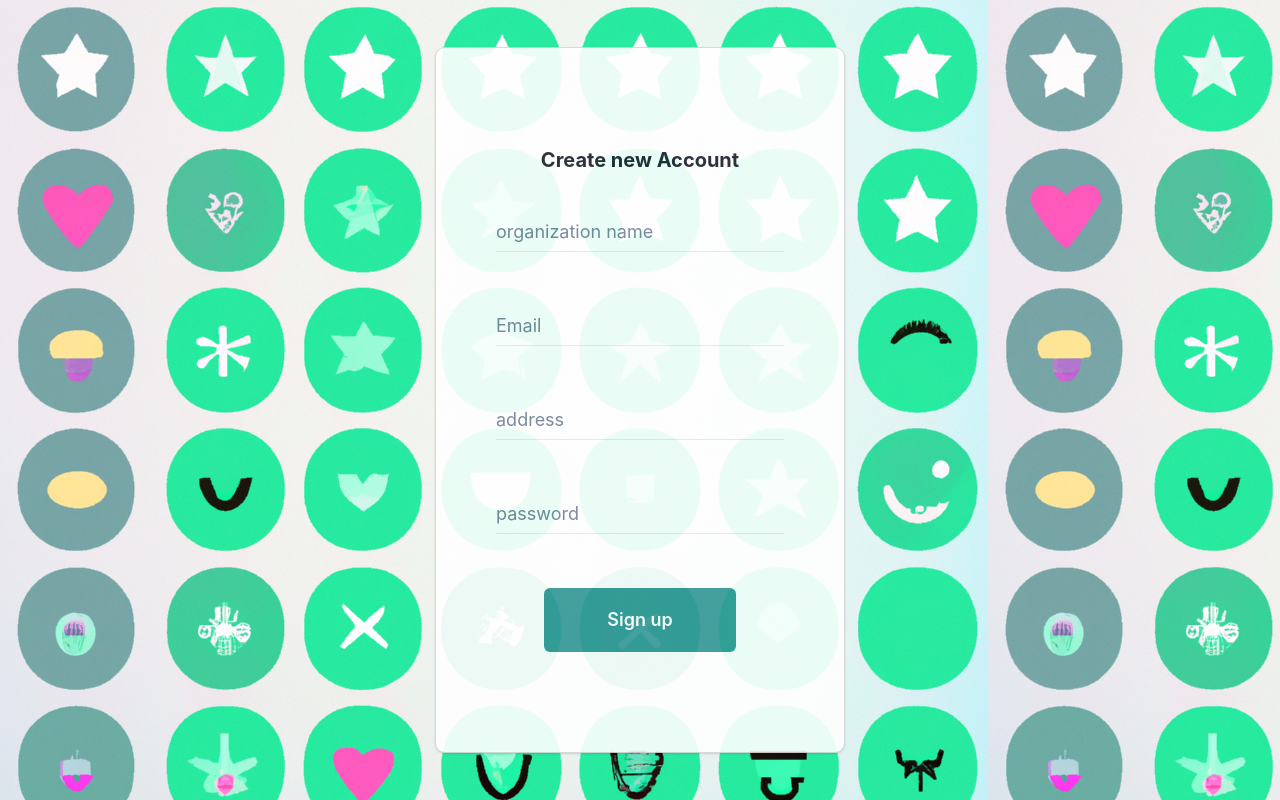
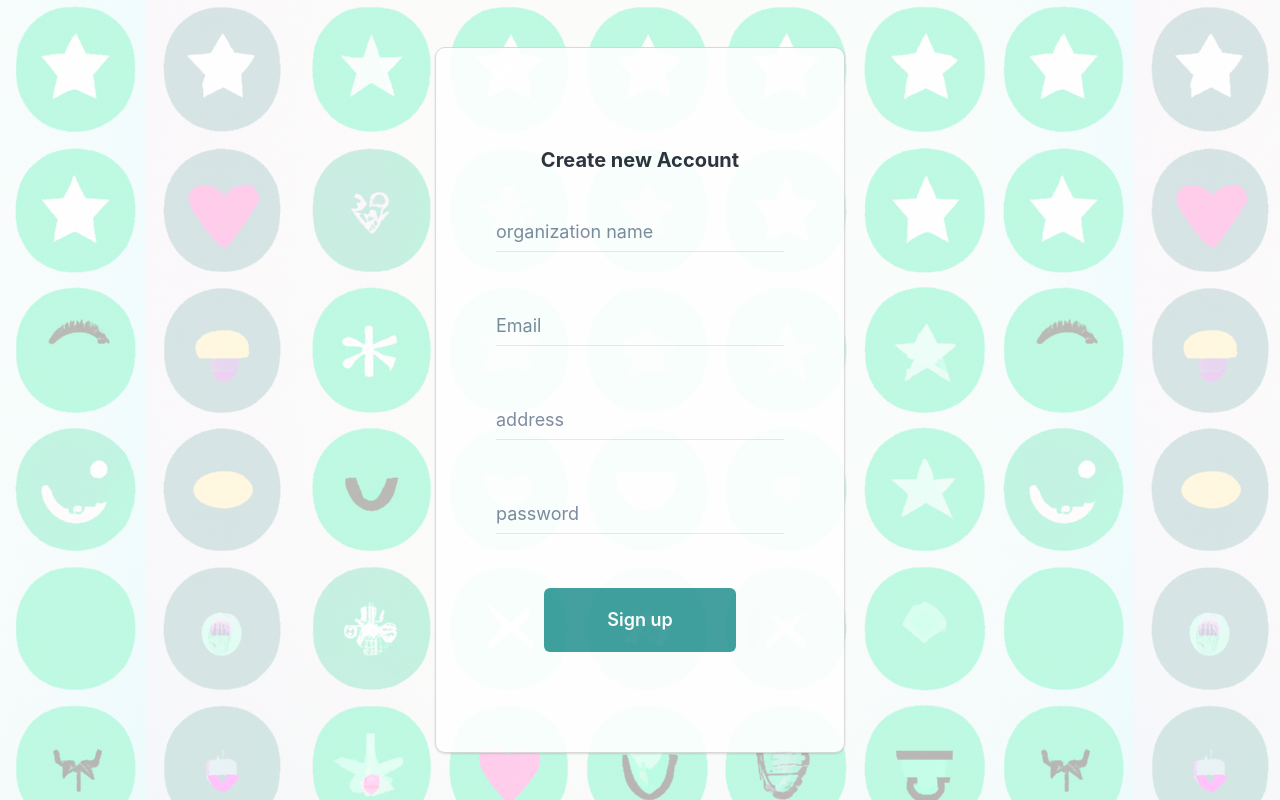
Before and after one commit to SanthoshGugan/review-app, a React (Create React App) app: page /onboard in a window 1280 px wide. Built offline with nearby package versions, Linux system fonts and the light colour scheme.

Commit message:
background image changes

```diff
--- a/src/App.css
+++ b/src/App.css
@@ -46,6 +46,23 @@
 }
 
 .background-review-icon {
+  /* background-color: rgba(0,0,0, 0.2); */
+  /* background-image: url('../public/background\ image.png'); */
+  background-size: auto;
+  position: relative;
+}
+.background-review-icon:before {
+  position: absolute;content: ' ';
+  display: block;
+  top: 0;
+  left: 0;
+  right: 0;
+  bottom: 0;
+  opacity: 0.3;
   background-image: url('../public/background\ image.png');
+  width: 100%;
+  height: 100%;
+  /* background-repeat: no-repeat; */
+  background-position: 50% 0;
   background-size: auto;
 }
--- a/src/lib/CenterCard.js
+++ b/src/lib/CenterCard.js
@@ -1,4 +1,4 @@
-import { Box, Card, CardBody, CardHeader, Flex, Heading } from "@chakra-ui/react";
+import { Box, Card, CardBody, CardHeader, Flex, Heading, Image } from "@chakra-ui/react";
 import React from "react";
 
 const CenterCard = (props) => {
```
Also changed, not shown: public/banner.png (added).
